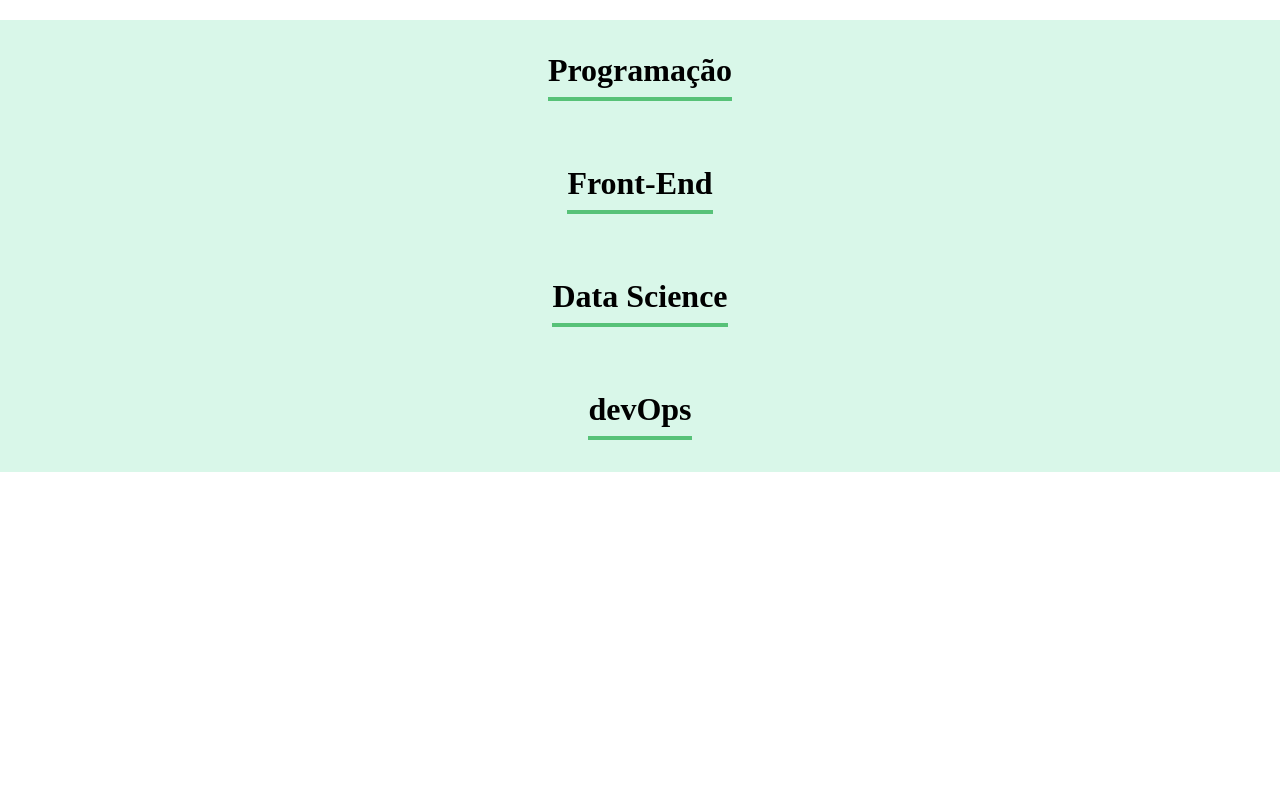
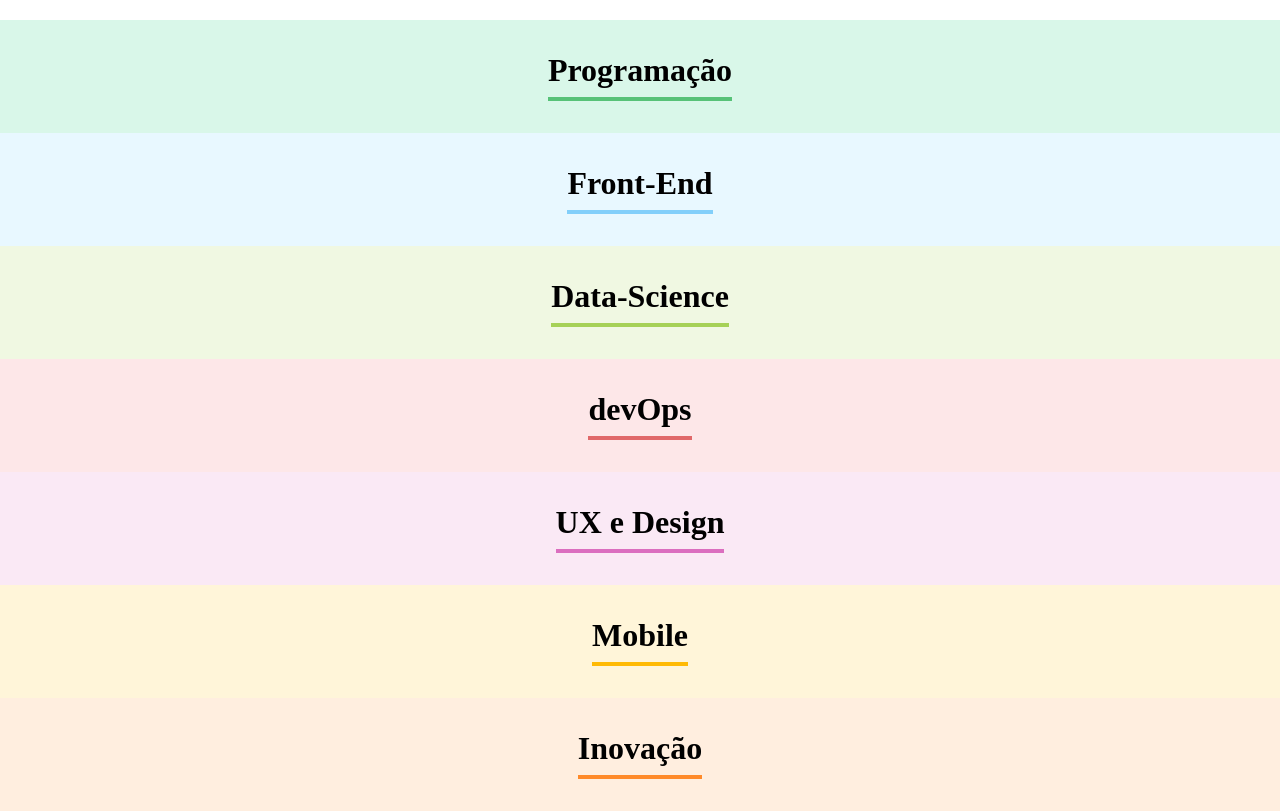
Before and after one commit to gooncalvesgaby/cadastro-pessoas, a React (Vite) app: page / in a window 1280 px wide. Shown: the part 1280-2091 px from the top of the page. Before the commit the page ends 1752 px from the top, so only its background shows below. Built offline with nearby package versions, Linux system fonts and the light colour scheme.

Commit message:
estilos componente time

```diff
--- a/src/App.jsx
+++ b/src/App.jsx
@@ -11,6 +11,44 @@
 }
 `
 
+const times = [
+  {
+    nome: 'Programação',
+    corPrimaria:'#57C278',
+    corSecundaria: '#D9F7E9'
+  },
+  {
+    nome: 'Front-End',
+    corPrimaria:'#82CFFA',
+    corSecundaria: '#E8F8FF'
+  },
+  {
+    nome: 'Data-Science',
+    corPrimaria:'#A6D157',
+    corSecundaria: '#F0F8E2'
+  },
+  {
+    nome: 'devOps',
+    corPrimaria:'#E06869',
+    corSecundaria: '#FDE7E8'
+  },
+  {
+    nome: 'UX e Design',
+    corPrimaria:'#DB6EBF',
+    corSecundaria: '#FAE9F5'
+  },
+  {
+    nome: 'Mobile',
+    corPrimaria:'#FFBA05',
+    corSecundaria: '#FFF5D9'
+  },
+  {
+    nome: 'Inovação',
+    corPrimaria:'#FF8A29',
+    corSecundaria: '#FFEEDF'
+  }
+]
+
 
 function App() {
 
@@ -19,10 +57,11 @@
     <GlobalStyle />
     <Banner />
     <Formulario />
-    <Time nome="Programação" />
-    <Time nome="Front-End" />
-    <Time nome="Data Science" />
-    <Time nome="devOps" />
+
+    {times.map(time => <Time key={time.nome}
+    nome={time.nome}
+    corPrimaria={time.corPrimaria}
+    corSecundaria={time.corSecundaria} />)}
     </>
   )
 }
--- a/src/Components/Time/time.jsx
+++ b/src/Components/Time/time.jsx
@@ -2,8 +2,8 @@
 
 function Time(props) {
     return(
-        <S.Section>
-            <S.H3>{props.nome}</S.H3>
+        <S.Section style={{backgroundColor: props.corSecundaria}}>
+            <S.H3 style={{borderColor: props.corPrimaria}} >{props.nome}</S.H3>
         </S.Section>
     )
 }
--- a/src/Components/Time/timeStyle.jsx
+++ b/src/Components/Time/timeStyle.jsx
@@ -3,12 +3,11 @@
 export const Section = styled.section`
 text-align: center;
 padding: 32px;
-background-color: #D9F7E9;
 `
 
 export const H3 = styled.h3`
 font-size: 32px;
-border-bottom: 4px solid #57C278;
+border-bottom: 4px solid;
 display: inline-block;
 padding-bottom: 8px;
 `
```
